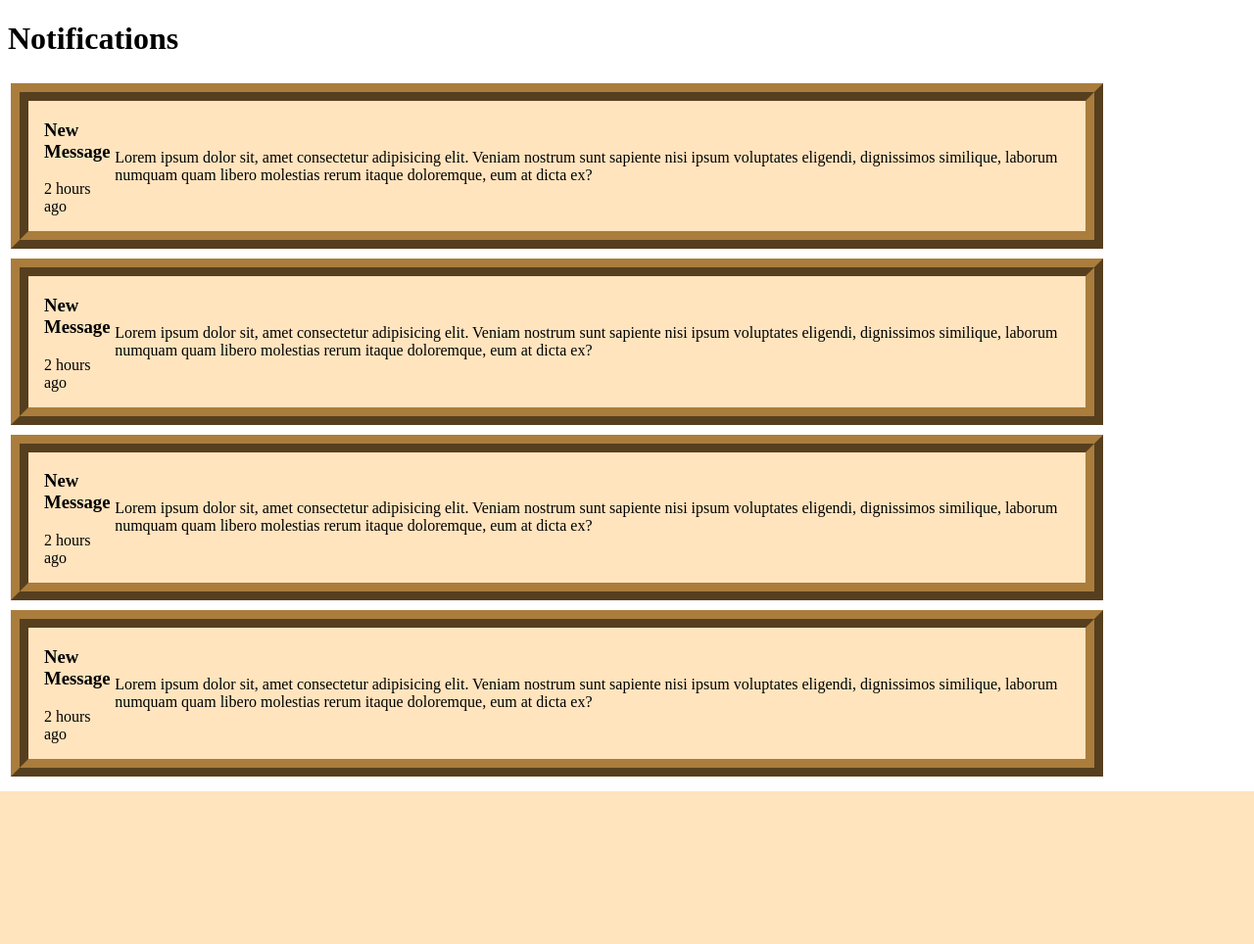
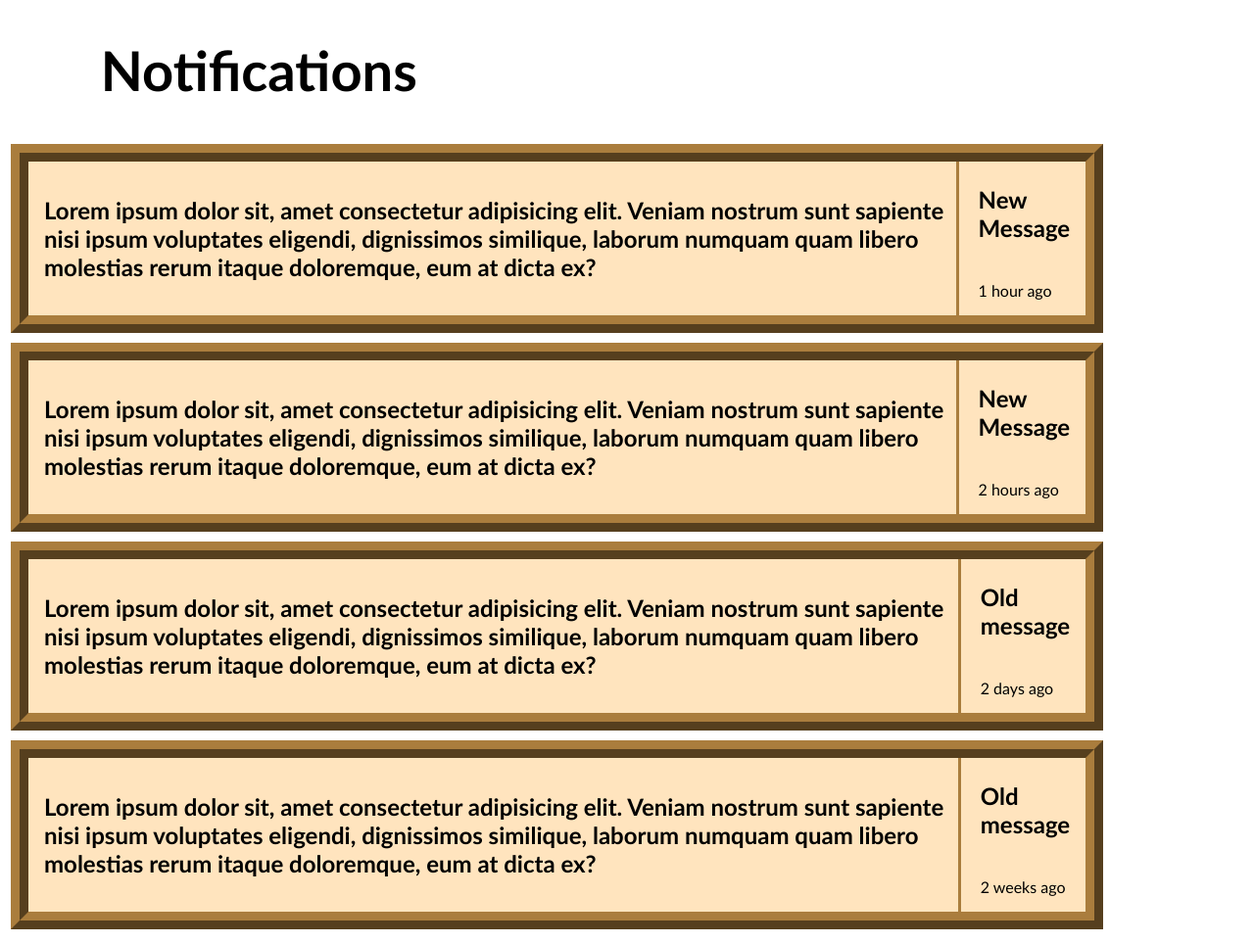
Before and after one commit to itsdianamxn/WEBTech, a PHP site: page /notifications.html in a window 1280 px wide. Shown: the whole page at 98% size. Before the commit the page ends 808 px from the top, so only its background shows below. Run offline with PHP 8.4, Linux system fonts and the light colour scheme.

Commit message:
Notification Page done

```diff
--- a/maInPageStyles.css
+++ b/maInPageStyles.css
@@ -98,12 +98,6 @@ main{
     border-top: 3px solid var(--border-color);
     margin-top: auto; /* Pushes the last div to the bottom */
 }
-
-
-/* .navbar-nav .nav-item:last-child{
-    margin-top: auto;
-    border-top: 3px solid var(--border-color);
-} */
 
 
 
--- a/notifications.css
+++ b/notifications.css
@@ -1,6 +1,10 @@
+:root{
+    --border-color: #aa7d3d;
+}
 html{
     width: 100%;
     height: 100%;
+    font-family:  'Gill Sans', 'Gill Sans MT', Calibri, 'Trebuchet MS', sans-serif;
 }
 body.notifications{
     height: 100%;
@@ -35,3 +39,64 @@ body.notifications{
     margin-bottom: 10px;
     padding: 0 1rem;
 }
+
+
+.notification-text{
+    display: flex;
+    justify-content: center;
+    align-items: center;
+    font-size: 1.5rem;
+    font-weight: bold;
+    margin-right: 10px;
+    color: var(--text-primary);
+
+}
+
+.new-notification-header, .old-notification-header{
+    position: relative;
+    border-left: 3px solid var(--border-color);
+    display: flex;
+    flex-direction: column;
+    justify-content: center;
+    align-items: flex-start;
+    padding-left: 10px;
+    margin-right: 0;
+}
+
+.notification-title{
+    display: flex;
+    justify-content: center;
+    align-items: center;
+    margin-left: 10px;
+    font-size: 1.5rem;
+    font-weight: bold;
+    color: var(--text-primary);
+}
+.new-notification-header::after {
+
+    content: "";
+    position: absolute;
+    top: 0;
+    right: -1rem;
+    bottom: 0;
+    left: 0;
+    background-color: red;
+    opacity: 1;
+    animation: fadeOut 1s ease-out forwards;
+}
+
+@keyframes fadeOut {
+    to {
+        opacity: 0;
+    }
+}
+
+
+.notification-time{
+    display: flex;
+    justify-content: flex-start;
+    align-items: flex-start;
+    margin-left: 10px;
+    font-size: 1rem;
+    color: var(--text-primary);
+}
--- a/notifications.html
+++ b/notifications.html
@@ -6,36 +6,39 @@
         <link rel="stylesheet" type="text/css" href="notifications.css">
     </head>
     <body class="notifications-body">
-        <h1>Notifications</h1>
-        <div style="display: flex; justify-content: flex-start; align-items: center; margin-left: 2rem;">
+        <h1 style="margin-left: 7.5%; font-size: 3.5rem;">Notifications</h1>
+        <div style="height: 100%; display: flex; justify-content: flex-start; align-items: center; margin-left: 2rem;">
             <ul class="notifications-list">
                 <li class="notification">
-                        <div class="notification-header">
+
+                        <p class="notification-text">Lorem ipsum dolor sit, amet consectetur adipisicing elit. Veniam nostrum sunt sapiente nisi ipsum voluptates eligendi, dignissimos similique, laborum numquam quam libero molestias rerum itaque doloremque, eum at dicta ex?</p>
+                        <div class="new-notification-header">
                             <h3 class="notification-title">New Message</h3>
-                            <p class="notification-time">2 hours ago</p>
+                            <p class="notification-time">1 hour ago</p>
                         </div>
-                        <p class="notification-text">Lorem ipsum dolor sit, amet consectetur adipisicing elit. Veniam nostrum sunt sapiente nisi ipsum voluptates eligendi, dignissimos similique, laborum numquam quam libero molestias rerum itaque doloremque, eum at dicta ex?</p>
                 </li>
+
                 <li class="notification">
-                    <div class="notification-header">
+
+                    <p class="notification-text">Lorem ipsum dolor sit, amet consectetur adipisicing elit. Veniam nostrum sunt sapiente nisi ipsum voluptates eligendi, dignissimos similique, laborum numquam quam libero molestias rerum itaque doloremque, eum at dicta ex?</p>
+                    <div class="new-notification-header">
                         <h3 class="notification-title">New Message</h3>
                         <p class="notification-time">2 hours ago</p>
                     </div>
-                    <p class="notification-text">Lorem ipsum dolor sit, amet consectetur adipisicing elit. Veniam nostrum sunt sapiente nisi ipsum voluptates eligendi, dignissimos similique, laborum numquam quam libero molestias rerum itaque doloremque, eum at dicta ex?</p>
                 </li>
                 <li class="notification">
-                    <div class="notification-header">
-                        <h3 class="notification-title">New Message</h3>
-                        <p class="notification-time">2 hours ago</p>
+                    <p class="notification-text">Lorem ipsum dolor sit, amet consectetur adipisicing elit. Veniam nostrum sunt sapiente nisi ipsum voluptates eligendi, dignissimos similique, laborum numquam quam libero molestias rerum itaque doloremque, eum at dicta ex?</p>
+                    <div class="old-notification-header">
+                        <h3 class="notification-title">Old message</h3>
+                        <p class="notification-time">2 days ago</p>
                     </div>
-                    <p class="notification-text">Lorem ipsum dolor sit, amet consectetur adipisicing elit. Veniam nostrum sunt sapiente nisi ipsum voluptates eligendi, dignissimos similique, laborum numquam quam libero molestias rerum itaque doloremque, eum at dicta ex?</p>
                 </li>
                 <li class="notification">
-                    <div class="notification-header">
-                        <h3 class="notification-title">New Message</h3>
-                        <p class="notification-time">2 hours ago</p>
+                    <p class="notification-text">Lorem ipsum dolor sit, amet consectetur adipisicing elit. Veniam nostrum sunt sapiente nisi ipsum voluptates eligendi, dignissimos similique, laborum numquam quam libero molestias rerum itaque doloremque, eum at dicta ex?</p>
+                    <div class="old-notification-header">
+                        <h3 class="notification-title">Old message</h3>
+                        <p class="notification-time">2 weeks ago</p>
                     </div>
-                    <p class="notification-text">Lorem ipsum dolor sit, amet consectetur adipisicing elit. Veniam nostrum sunt sapiente nisi ipsum voluptates eligendi, dignissimos similique, laborum numquam quam libero molestias rerum itaque doloremque, eum at dicta ex?</p>
                 </li>
 
             </ul>
```
